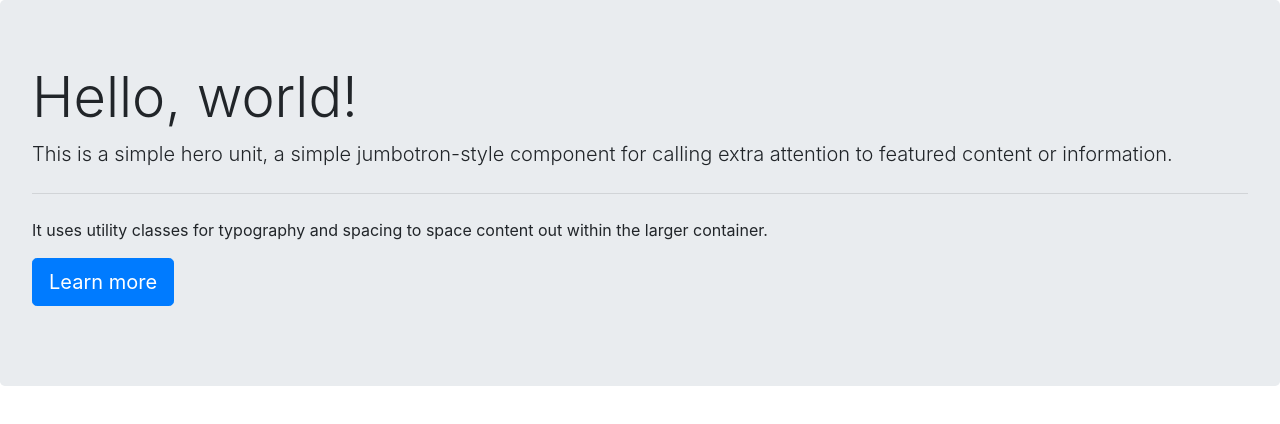
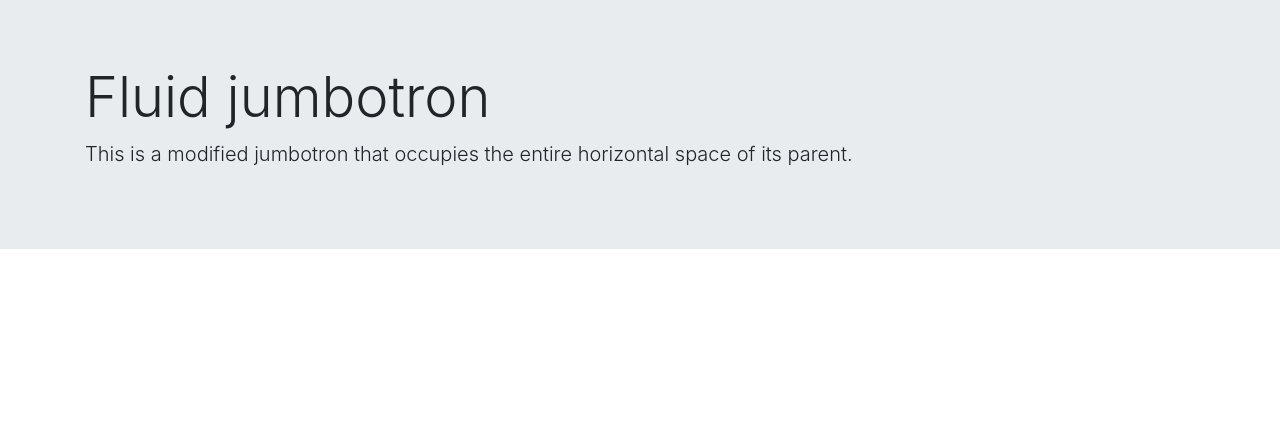
Before and after one commit to jimhinojosa/jumbotron, a plain HTML site: page indexAV3.html in a window 1280 px wide. Drawn offline with nearby package versions, Linux system fonts and the light colour scheme.

Commit message:
added fluid jumbo

```diff
--- a/indexAV3.html
+++ b/indexAV3.html
@@ -9,16 +9,12 @@
     <link rel="stylesheet" href="css/style.css">
 </head>
 <body>
-
-    <div class="jumbotron">
-        <h1 class="display-4">Hello, world!</h1>
-        <p class="lead">This is a simple hero unit, a simple jumbotron-style component for calling extra attention to featured content or information.</p>
-        <hr class="my-4">
-        <p>It uses utility classes for typography and spacing to space content out within the larger container.</p>
-        <p class="lead">
-          <a class="btn btn-primary btn-lg" href="#" role="button">Learn more</a>
-        </p>
-      </div>
+  <div class="jumbotron jumbotron-fluid">
+    <div class="container">
+      <h1 class="display-4">Fluid jumbotron</h1>
+      <p class="lead">This is a modified jumbotron that occupies the entire horizontal space of its parent.</p>
+    </div>
+  </div>
     <script src="https://code.jquery.com/jquery-3.5.1.slim.min.js" integrity="sha384-DfXdz2htPH0lsSSs5nCTpuj/zy4C+OGpamoFVy38MVBnE+IbbVYUew+OrCXaRkfj" crossorigin="anonymous"></script>
     <script src="https://cdn.jsdelivr.net/npm/bootstrap@4.5.3/dist/js/bootstrap.bundle.min.js" integrity="sha384-ho+j7jyWK8fNQe+A12Hb8AhRq26LrZ/JpcUGGOn+Y7RsweNrtN/tE3MoK7ZeZDyx" crossorigin="anonymous"></script>
 </body>
```
